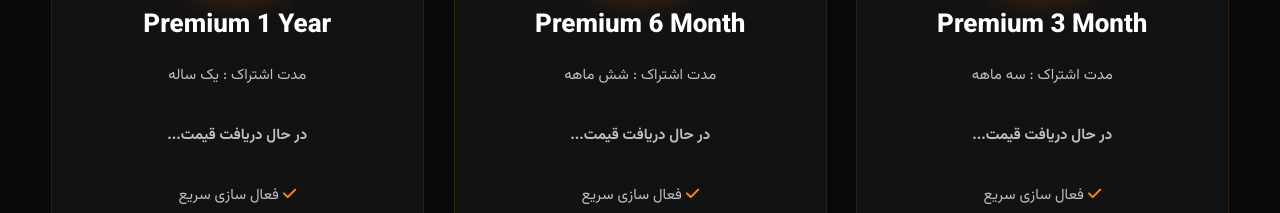
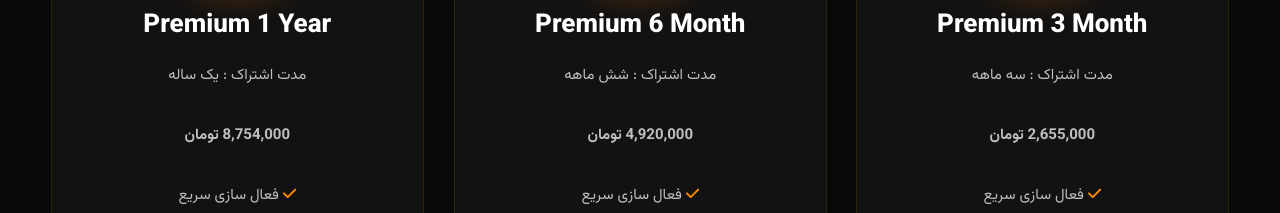
Before and after one commit to hoss1388/psycho-shop2, a plain HTML site: page premium.html in a window 1280 px wide. Shown: the part 1060-1273 px from the top of the page. Drawn offline with Linux system fonts and the light colour scheme.

Commit message:
Update premium.html

```diff
--- a/premium.html
+++ b/premium.html
@@ -1009,6 +1009,7 @@ footer {
         </div>
     </footer>
 
+<script src="pricing.js"></script>
 <script src="script.js"></script>
 
 </body>
```
